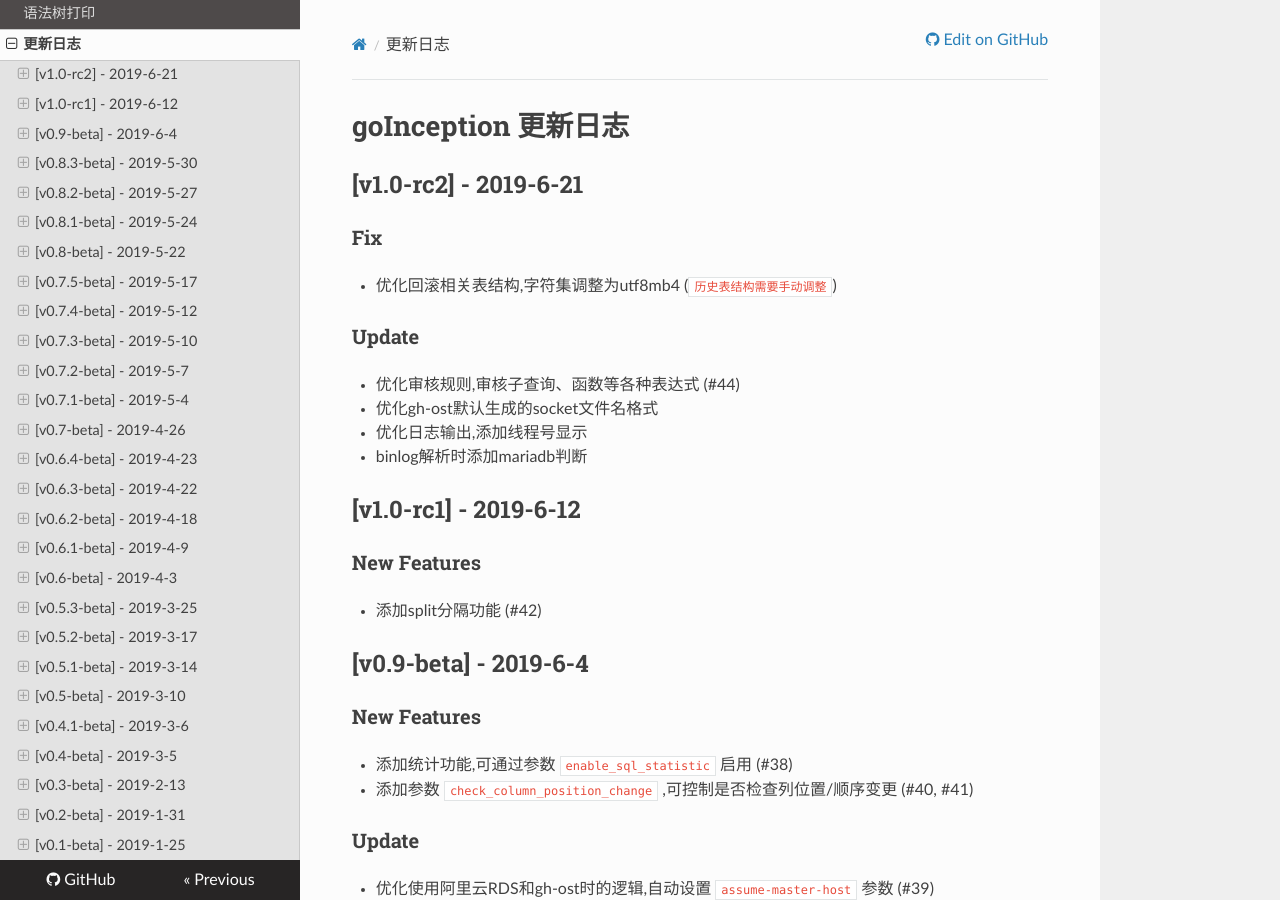
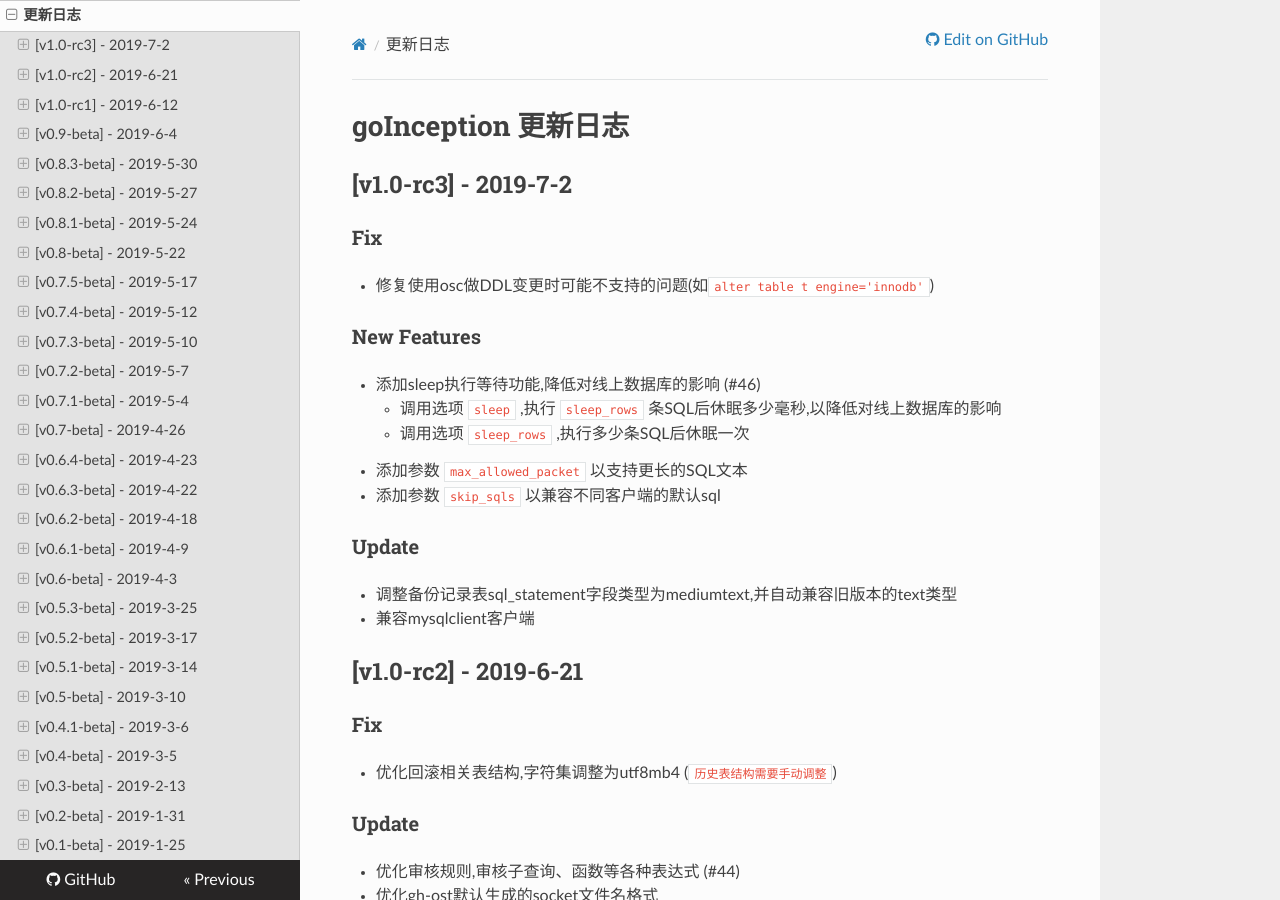
Before and after one commit to hanchuanchuan/goInception, an MkDocs documentation site: the page built from docs/changelog.md, in a window 1280 px wide and 900 px high. Built offline with MkDocs 1.6.1, drawn with Linux system fonts in a browser that asks for light colours; nearby versions of some CDN libraries.

Commit message:
release: v1.0-rc3

```diff
--- a/docs/changelog.md
+++ b/docs/changelog.md
@@ -1,4 +1,21 @@
 # goInception 更新日志
+
+
+## [v1.0-rc3] - 2019-7-2
+
+### Fix
+* 修复使用osc做DDL变更时可能不支持的问题(如`alter table t engine='innodb'`)
+
+### New Features
+* 添加sleep执行等待功能,降低对线上数据库的影响 (#46)
+    * 调用选项 `sleep` ,执行 `sleep_rows` 条SQL后休眠多少毫秒,以降低对线上数据库的影响
+    * 调用选项 `sleep_rows` ,执行多少条SQL后休眠一次
+* 添加参数 `max_allowed_packet` 以支持更长的SQL文本
+* 添加参数 `skip_sqls` 以兼容不同客户端的默认sql
+
+### Update
+* 调整备份记录表sql_statement字段类型为mediumtext,并自动兼容旧版本的text类型
+* 兼容mysqlclient客户端
 
 
 ## [v1.0-rc2] - 2019-6-21
```
